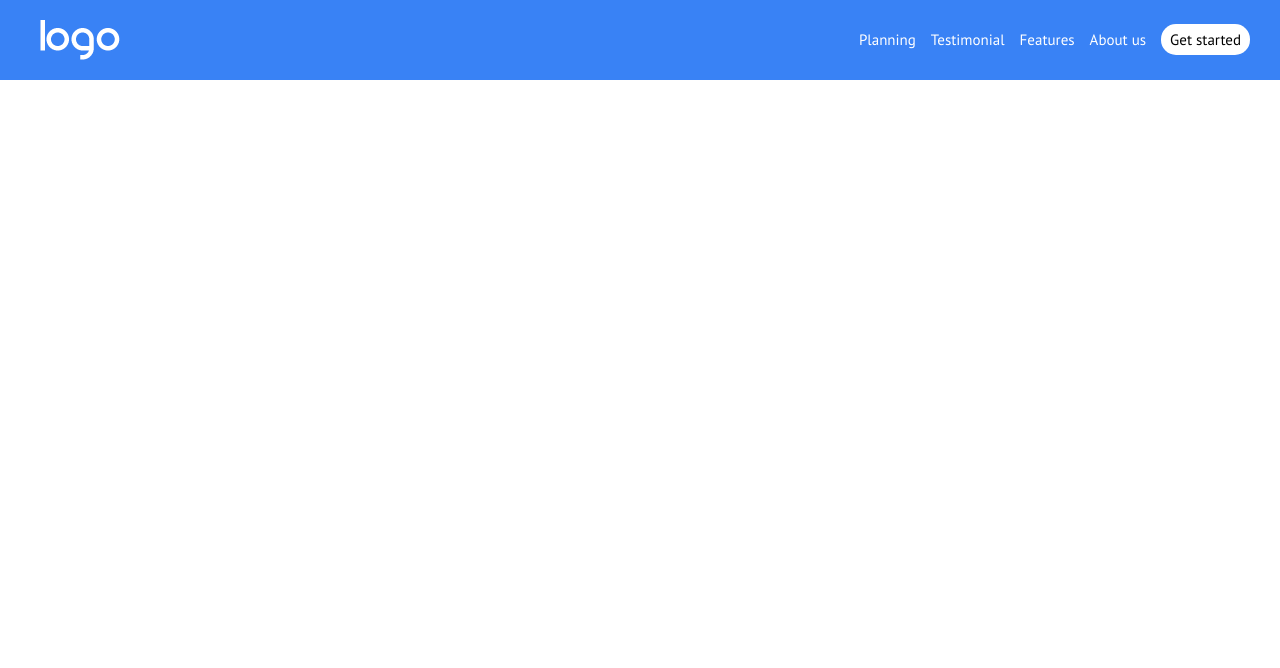
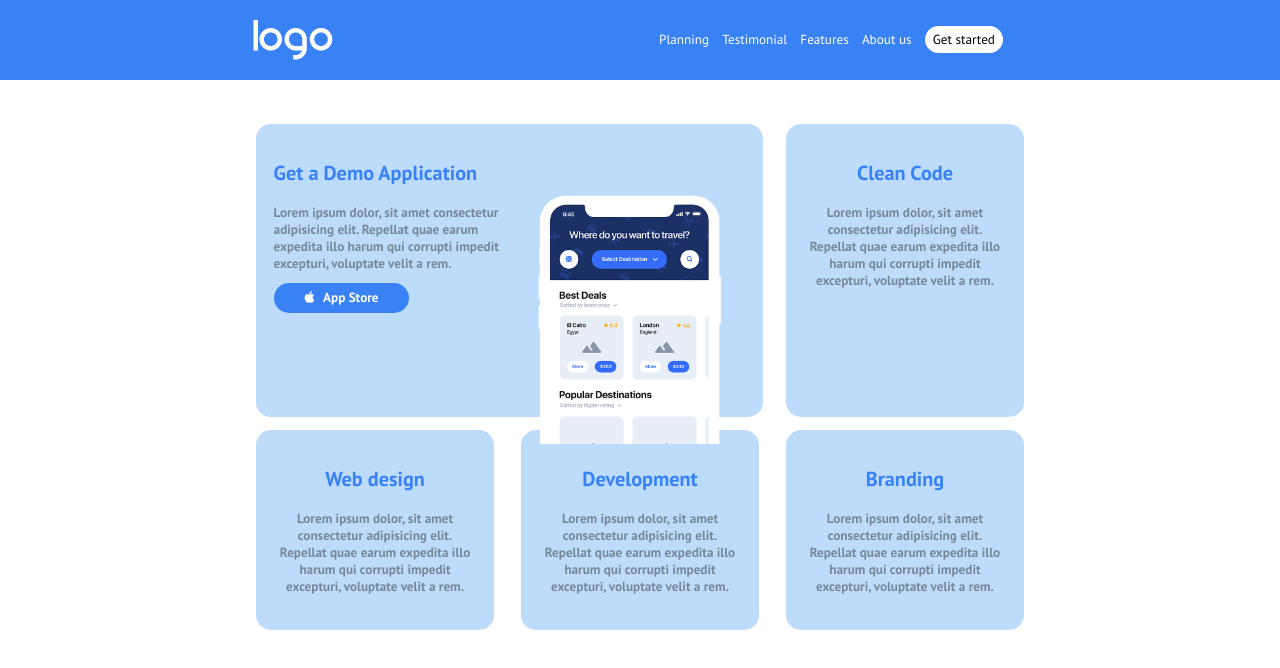
Before and after one commit to andrearicciotti/htmlcss-responsive-layout, a plain HTML site: page index.html in a window 1280 px wide. Drawn offline with Linux system fonts and the light colour scheme.

Commit message:
add: hero block and media queries for it

```diff
--- a/css/style.css
+++ b/css/style.css
@@ -30,6 +30,9 @@ li {
     line-height: 80px;
 }
 
+main > * {
+    margin: 5rem 0;
+}
 
 /* UTILITIES */
 :root {
@@ -41,7 +44,7 @@ li {
 }
 
 .container {
-    width: 100%;
+    width: 85%;
     margin: 0 auto;
 }
 
@@ -57,6 +60,22 @@ li {
     justify-content: space-between;
 }
 
+.btn {
+    border-radius: 20px;
+    padding: .7rem 1.4rem;
+}
+
+.col {
+    border-radius: 15px;
+    padding: 2rem;
+    margin: 4rem 0;
+    text-align: center;
+}
+
+.col h2, p {
+    margin: 2rem 0;
+}
+
 
 /* HEADER */
 header {
@@ -68,6 +87,8 @@ header {
 
 header .header-logo {
     scale: 0.5;
+    position: relative;
+    left: -12%;
 }
 
 .menu {
@@ -94,7 +115,13 @@ header .header-logo {
 }
 
 /* HEADER MEDIA QUERIES */
-@media screen and (min-width: 992px) {
+@media screen and (min-width: 767px) {
+    header .header-logo {
+        left: -5%;
+    }
+}
+
+@media screen and (min-width: 991px) {
     .menu {
         display: none;
     }
@@ -103,3 +130,89 @@ header .header-logo {
         display: flex;
     }
 }
+
+
+/* HERO */
+.hero-col {
+    background-color: var(--card-bg-col);
+}
+
+.jumbo {
+    text-align: left;
+}
+
+.hero-col h2 {
+    color: var(--header-text-blue-col);
+    font-size: 2.3rem;
+}
+
+.hero-col p {
+    font-weight: 800;
+    color: lightslategrey;
+    font-size: 1.5rem;
+}
+
+.hero-col img {
+    position: relative;
+    bottom: -23px;
+}
+
+.hero-col .btn {
+    background-color: var(--header-text-blue-col);
+    color: white;
+    font-weight: 800;
+    font-size: 1.5rem;
+    padding: .7rem 3.5rem;
+    text-decoration: none;
+}
+
+.hero-col i {
+    display: inline-block;
+    margin-right: 1rem;
+}
+
+
+/* HERO MEDIA QUERIES */
+/* TABLET */
+@media screen and (min-width: 767px) {
+    .hero .row {
+        display: flex;
+        flex-wrap: wrap;
+        gap: 1.5rem;
+        justify-content: space-between;
+    }
+
+    .hero .col {
+        width: 31%;
+        margin: 0;
+    }
+
+    .hero .jumbo {
+        width: 66%;
+    }
+
+}
+
+/* LAPTOP */
+@media screen and (min-width: 991px) {
+    html {
+        font-size: 55%;
+    }
+    .container {
+        width: 60%;
+    }
+
+    .jumbo {
+        display: flex;
+        gap: 1.5rem;
+        justify-content: space-between;
+    }
+
+    .jumbo-col {
+        width: 50%;
+    }
+
+    .hero-col img {
+        bottom: -47px;
+    }
+}
--- a/index.html
+++ b/index.html
@@ -1,15 +1,21 @@
 <!DOCTYPE html>
 <html lang="en">
+
 <head>
     <meta charset="UTF-8">
     <meta name="viewport" content="width=device-width, initial-scale=1.0">
     <title>Responsive layout</title>
     <link rel="preconnect" href="https://fonts.googleapis.com">
     <link rel="preconnect" href="https://fonts.gstatic.com" crossorigin>
-    <link href="https://fonts.googleapis.com/css2?family=Fredoka&family=Open+Sans:wght@300;400;500;600;700;800&family=PT+Sans:ital,wght@0,400;0,700;1,400;1,700&family=Raleway:wght@500&display=swap" rel="stylesheet">
+    <link
+        href="https://fonts.googleapis.com/css2?family=Fredoka&family=Open+Sans:wght@300;400;500;600;700;800&family=PT+Sans:ital,wght@0,400;0,700;1,400;1,700&family=Raleway:wght@500&display=swap"
+        rel="stylesheet">
     <link rel="stylesheet" href="css/style.css">
-    <link rel="stylesheet" href="https://cdnjs.cloudflare.com/ajax/libs/font-awesome/6.4.2/css/all.min.css" integrity="sha512-z3gLpd7yknf1YoNbCzqRKc4qyor8gaKU1qmn+CShxbuBusANI9QpRohGBreCFkKxLhei6S9CQXFEbbKuqLg0DA==" crossorigin="anonymous" referrerpolicy="no-referrer" />
+    <link rel="stylesheet" href="https://cdnjs.cloudflare.com/ajax/libs/font-awesome/6.4.2/css/all.min.css"
+        integrity="sha512-z3gLpd7yknf1YoNbCzqRKc4qyor8gaKU1qmn+CShxbuBusANI9QpRohGBreCFkKxLhei6S9CQXFEbbKuqLg0DA=="
+        crossorigin="anonymous" referrerpolicy="no-referrer" />
 </head>
+
 <body>
 
     <!-- header navigation -->
@@ -35,6 +41,82 @@
     <!-- main -->
     <main>
 
+        <!-- hero -->
+        <section class="hero">
+
+            <div class="container">
+
+                <div class="row">
+
+                    <div class="col hero-col jumbo">
+
+                        <div class="jumbo-col">
+
+                            <h2>Get a Demo Application</h2>
+
+                            <p>Lorem ipsum dolor, sit amet consectetur adipisicing elit. Repellat quae earum expedita illo
+                                harum qui corrupti impedit excepturi, voluptate velit a rem.</p>
+
+                            <a href="" class="btn"><i class="fa-brands fa-apple"></i>App Store</a>
+
+                        </div>
+
+                        <div class="jumbo-col">
+
+                            <img src="img/phone.png" alt="phone image">
+
+                        </div>
+
+                    </div>
+
+                    <div class="col hero-col">
+
+                        <h2>Clean Code</h2>
+
+                        <p>Lorem ipsum dolor, sit amet consectetur adipisicing elit. Repellat quae earum expedita illo
+                        harum qui corrupti impedit excepturi, voluptate velit a rem.
+                        </p>
+
+                    </div>
+
+                    <div class="col hero-col">
+
+                        <h2>Web design</h2>
+
+                        <p>Lorem ipsum dolor, sit amet consectetur adipisicing elit. Repellat quae earum expedita illo
+                        harum qui corrupti impedit excepturi, voluptate velit a rem.
+                        </p>
+
+                    </div>
+
+                    <div class="col hero-col">
+
+                        <h2>Development</h2>
+
+                        <p>Lorem ipsum dolor, sit amet consectetur adipisicing elit. Repellat quae earum expedita illo
+                        harum qui corrupti impedit excepturi, voluptate velit a rem.
+                        </p>
+
+                    </div>
+
+                    <div class="col hero-col">
+
+                        <h2>Branding</h2>
+
+                        <p>Lorem ipsum dolor, sit amet consectetur adipisicing elit. Repellat quae earum expedita illo
+                        harum qui corrupti impedit excepturi, voluptate velit a rem.
+                        </p>
+
+                    </div>
+
+                </div>
+
+            </div>
+
+        </section>
+        <!-- \hero -->
+
+
     </main>
     <!-- /main -->
 
@@ -45,4 +127,5 @@
     <!-- /footer -->
 
 </body>
+
 </html>
```
